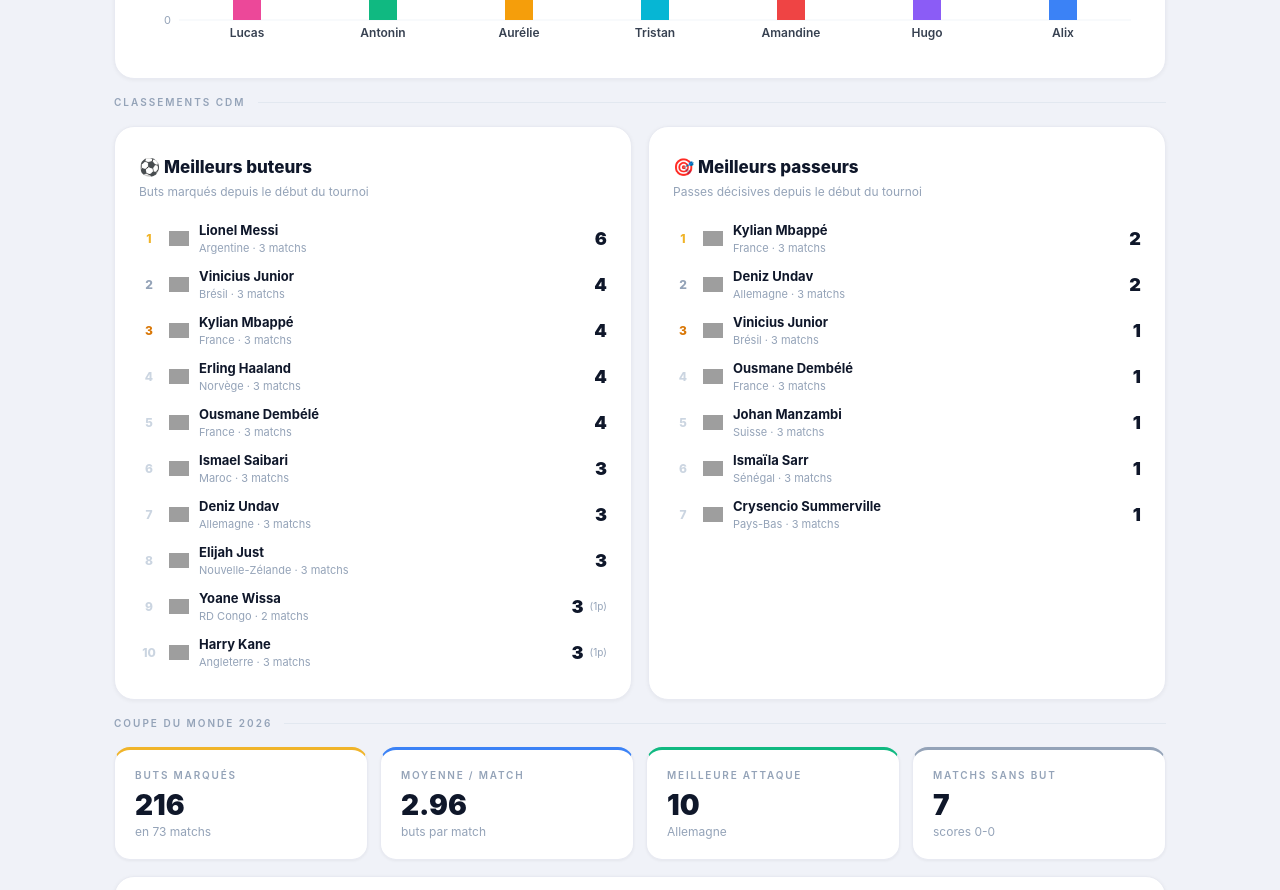
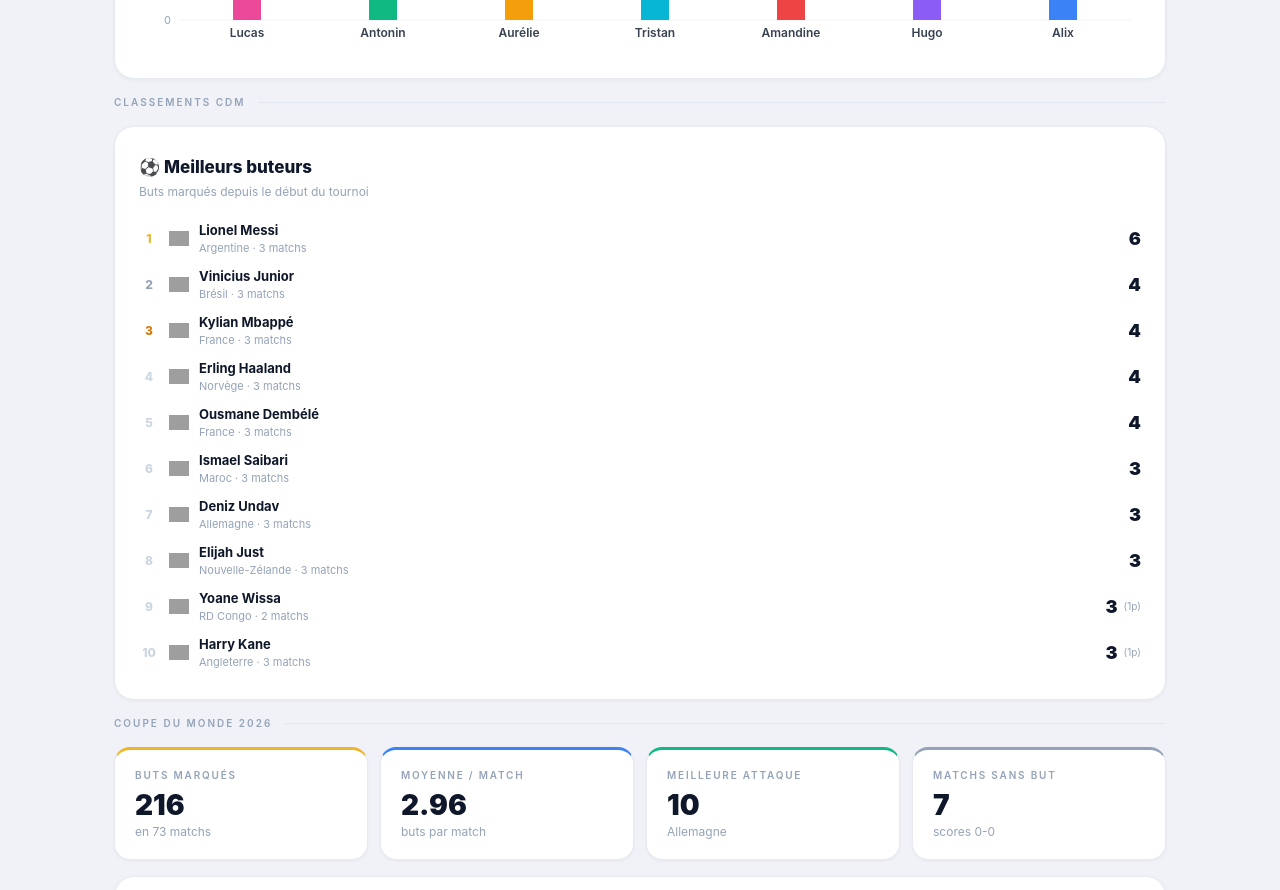
Before and after one commit to antolarp/mondial2026, a Next.js app: page /stats in a window 1280 px wide. Shown: the part 1580-2470 px from the top of the page. Built offline with nearby package versions, Linux system fonts and the light colour scheme; grey boxes are pictures that could not be loaded.

Commit message:
fix: supprimer meilleurs passeurs

```diff
--- a/app/stats/page.js
+++ b/app/stats/page.js
@@ -150,7 +150,7 @@ export default function Stats() {
               <span style={{ fontSize: 10, letterSpacing: '0.2em', textTransform: 'uppercase', color: '#94a3b8', fontWeight: 600 }}>Classements CDM</span>
               <div style={{ flex: 1, height: 1, background: '#e2e8f0' }} />
             </div>
-            <div style={{ display: 'grid', gridTemplateColumns: scorers.filter(s => s.assists > 0).length >= 3 ? '1fr 1fr' : '1fr', gap: 16 }}>
+            <div style={{ display: 'grid', gridTemplateColumns: '1fr', gap: 16 }}>
               {/* Top buteurs */}
               <div style={{ ...CARD }}>
                 <p style={{ fontWeight: 800, fontSize: 17, color: '#0f172a', marginBottom: 2 }}>⚽ Meilleurs buteurs</p>
@@ -172,27 +172,6 @@ export default function Stats() {
                   ))}
                 </div>
               </div>
-
-              {/* Top passeurs — affiché uniquement si données dispo */}
-              {scorers.filter(s => s.assists > 0).length >= 3 && (
-                <div style={{ ...CARD }}>
-                  <p style={{ fontWeight: 800, fontSize: 17, color: '#0f172a', marginBottom: 2 }}>🎯 Meilleurs passeurs</p>
-                  <p style={{ fontSize: 12, color: '#94a3b8', marginBottom: 20 }}>Passes décisives depuis le début du tournoi</p>
-                  <div style={{ display: 'flex', flexDirection: 'column', gap: 10 }}>
-                    {[...scorers].sort((a, b) => b.assists - a.assists).filter(s => s.assists > 0).slice(0, 10).map((s, i) => (
-                      <div key={s.nom} style={{ display: 'flex', alignItems: 'center', gap: 10 }}>
-                        <span style={{ fontSize: 12, fontWeight: 800, color: i === 0 ? '#f0b429' : i === 1 ? '#94a3b8' : i === 2 ? '#d97706' : '#cbd5e1', width: 20, textAlign: 'center', flexShrink: 0 }}>{i + 1}</span>
-                        {s.crest && <img src={s.crest} style={{ width: 20, height: 20, objectFit: 'contain', flexShrink: 0 }} alt="" />}
-                        <div style={{ flex: 1, minWidth: 0 }}>
-                          <p style={{ fontSize: 13, fontWeight: 700, color: '#0f172a', whiteSpace: 'nowrap', overflow: 'hidden', textOverflow: 'ellipsis' }}>{s.nom}</p>
-                          <p style={{ fontSize: 11, color: '#94a3b8' }}>{s.equipe} · {s.matchs} match{s.matchs > 1 ? 's' : ''}</p>
-                        </div>
-                        <span style={{ fontSize: 18, fontWeight: 900, color: '#0f172a', flexShrink: 0 }}>{s.assists}</span>
-                      </div>
-                    ))}
-                  </div>
-                </div>
-              )}
             </div>
           </div>
         )}
```
